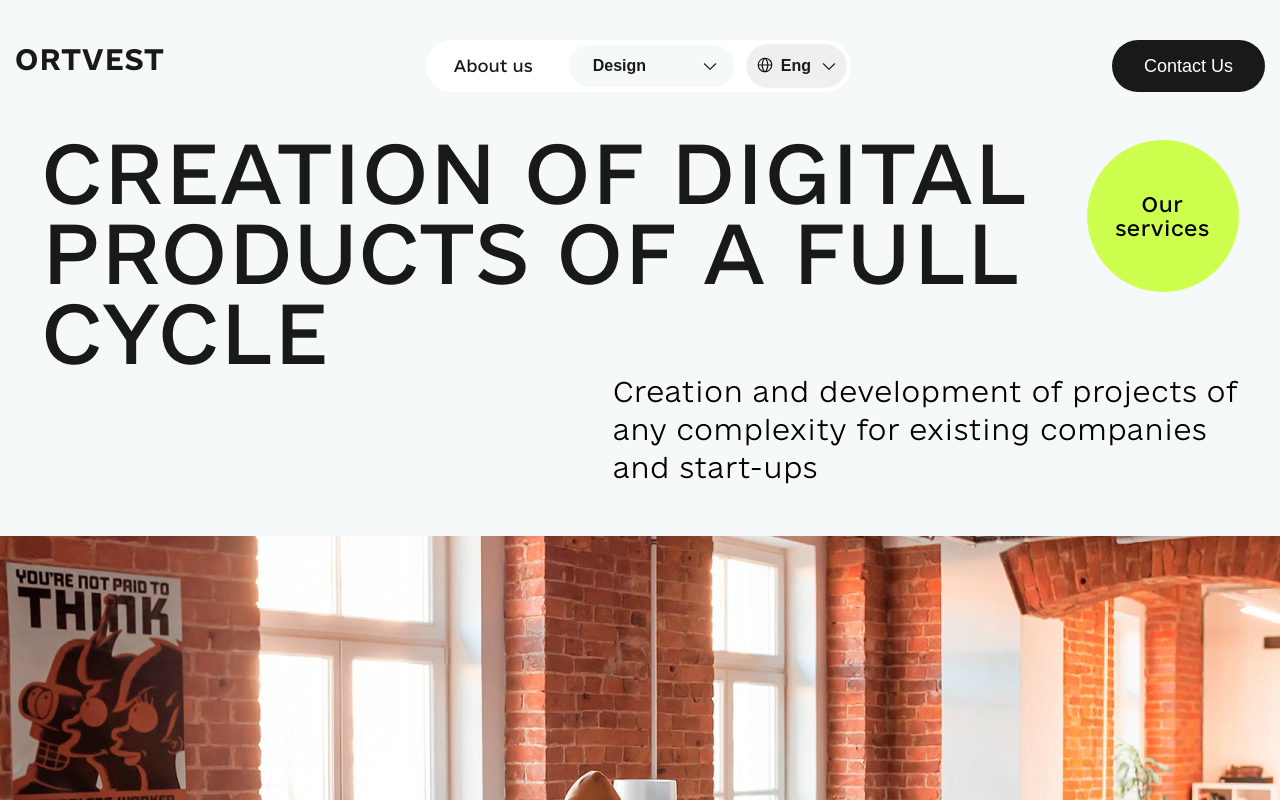
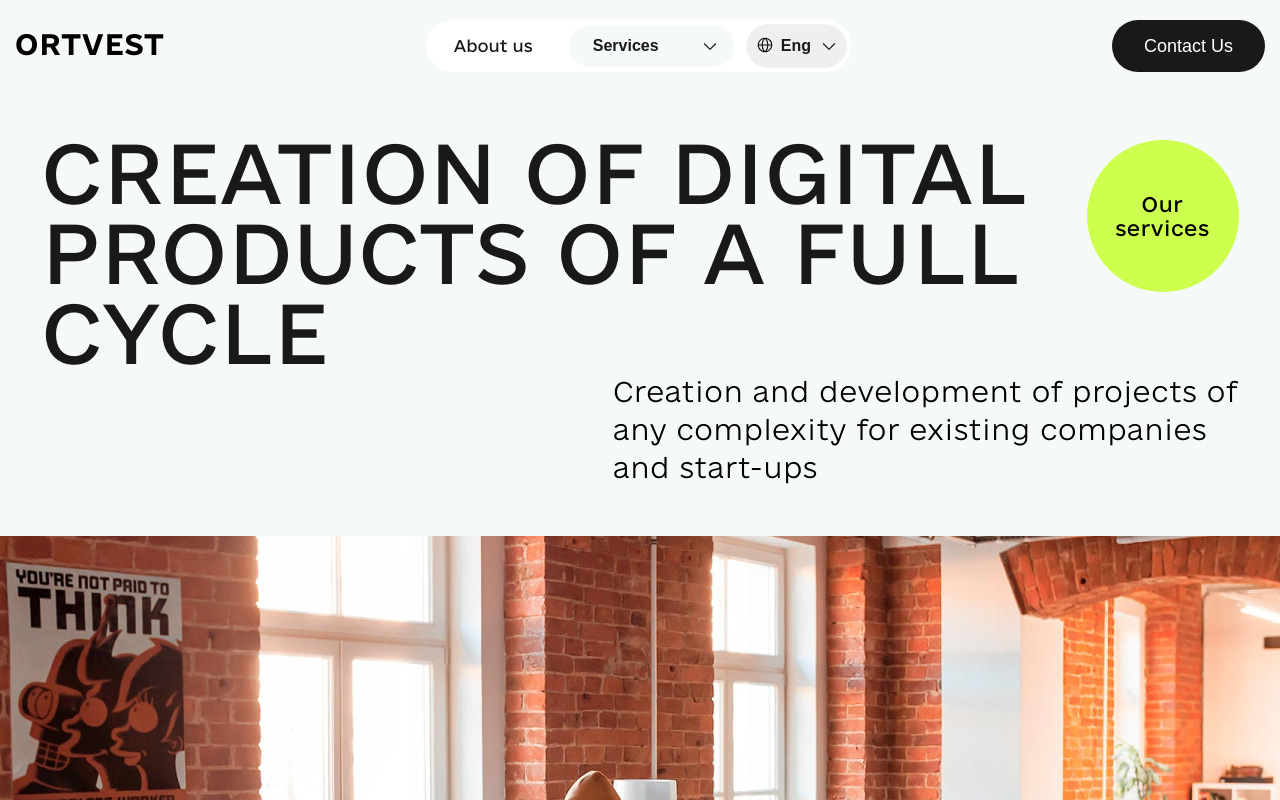
Before and after one commit to Ortvest/ortvest-website, a Next.js app: page / in a window 1280 px wide. Shown: the top 800 px of the page. Built offline with nearby package versions, Linux system fonts and the light colour scheme.

Commit message:
fix: fix header height, add box shadow, change bg color when scroll

```diff
--- a/src/modules/Header/features/Navagation/index.tsx
+++ b/src/modules/Header/features/Navagation/index.tsx
@@ -1,4 +1,6 @@
-import React from 'react';
+'use client';
+
+import React, { useState } from 'react';
 
 import Link from 'next/link';
 
@@ -8,24 +10,31 @@ import { LangSwitch } from '@modules/Header/features/LangSwitch';
 
 import styles from './style.module.css';
 
-export const Navagation = () => {
+interface NavagationProps {
+  scrollPosition: number;
+}
+
+export const Navagation = ({ scrollPosition }: NavagationProps) => {
+  const [selectedValue, setSelectedValue] = useState('services');
+
   const onScrollHandler = (selectedValue: string) => {
     const section = document.querySelector(`#${selectedValue}`);
+    setSelectedValue(selectedValue);
     if (section) {
       section.scrollIntoView({ behavior: 'smooth' });
     }
   };
 
   return (
-    <nav className={styles.navigation}>
+    <nav className={scrollPosition >= 300 ? `${styles.navigation} ${styles.gray}` : styles.navigation}>
       <ul className={styles.list}>
         <Link href={SectionID.ABOUT_US} className={styles.link}>
           <li className={styles.item}>About us</li>
         </Link>
       </ul>
       <select
-        className={styles.select}
-        defaultValue={'Services'}
+        className={scrollPosition >= 300 ? `${styles.select} ${styles.white}` : styles.select}
+        value={selectedValue}
         onChange={(e) => onScrollHandler(e.currentTarget.value)}>
         <option value="services" disabled>
           Services
--- a/src/modules/Header/features/Navagation/style.module.css
+++ b/src/modules/Header/features/Navagation/style.module.css
@@ -8,6 +8,14 @@
   border-radius: 32px;
 
   background-color: var(--white);
+
+  transition: all 0.3s;
+}
+
+.navigation.gray {
+  background-color: var(--btn-gray);
+
+  transition: all 0.3s;
 }
 
 .list {
@@ -46,6 +54,14 @@
   outline: none;
 
   appearance: none;
+
+  transition: all 0.3s;
+}
+
+.select.white {
+  background-color: var(--white);
+
+  transition: all 0.3s;
 }
 
 .select:hover {
--- a/src/modules/Header/index.tsx
+++ b/src/modules/Header/index.tsx
@@ -1,6 +1,6 @@
 'use client';
 
-import React from 'react';
+import React, { useEffect, useState } from 'react';
 
 import Link from 'next/link';
 
@@ -11,14 +11,29 @@ import { Navagation } from '@modules/Header/features/Navagation';
 import styles from './style.module.css';
 
 export const Header = () => {
+  const [scrollPosition, setScrollPosition] = useState(0);
+
+  useEffect(() => {
+    const handleScroll = () => {
+      setScrollPosition(window.scrollY);
+    };
+    window.addEventListener('scroll', handleScroll);
+    return () => {
+      window.removeEventListener('scroll', handleScroll);
+    };
+  }, []);
+
+  const onHeaderClickHandler = () => {
+    scrollTo({ behavior: 'smooth', top: 0 });
+  };
   return (
-    <header className={styles.header} id="header">
+    <header className={scrollPosition >= 300 ? `${styles.header} ${styles.white}` : styles.header} id="header">
       <div className="container">
         <div className={styles.wrapper}>
-          <h2 className={styles.title}>
-            <Link href={SectionID.HEADER}>Ortvest</Link>
+          <h2 className={styles.title} onClick={onHeaderClickHandler}>
+            Ortvest
           </h2>
-          <Navagation />
+          <Navagation scrollPosition={scrollPosition} />
           <button className={styles.contact}>Contact Us</button>
         </div>
       </div>
--- a/src/modules/Header/style.module.css
+++ b/src/modules/Header/style.module.css
@@ -7,16 +7,28 @@
   width: 100%;
 
   background: var(--btn-gray);
+
+  transition: all 0.3s;
+}
+
+.header.white {
+  background: var(--white);
+
+  box-shadow: rgb(99 99 99 / 20%) 0 2px 8px 0;
+
+  transition: all 0.3s;
 }
 
 .wrapper {
   display: flex;
   justify-content: space-between;
 
-  padding: 40px 0;
+  padding: 20px 0;
 }
 
 .title {
+  padding-top: 5px;
+
   font-weight: 600;
   font-size: 28px;
   line-height: 37px;
--- a/src/shared/enums/SectionID.enums.ts
+++ b/src/shared/enums/SectionID.enums.ts
@@ -1,5 +1,5 @@
 export const enum SectionID {
-  HEADER = '/',
+  HEADER = '#header',
   ABOUT_US = '#about-us',
   BANNER = '#banner',
   DESIGN = '#design',
```
